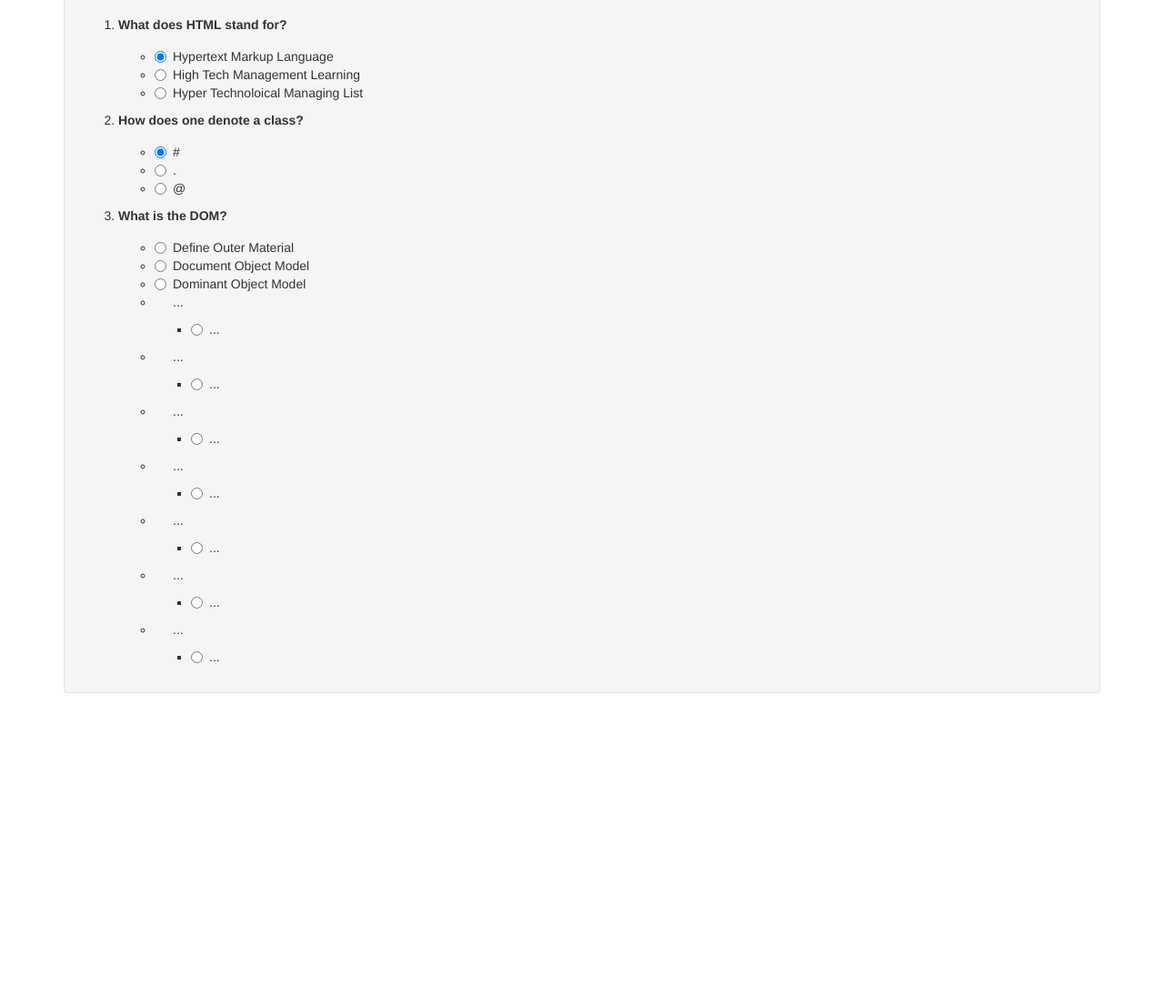
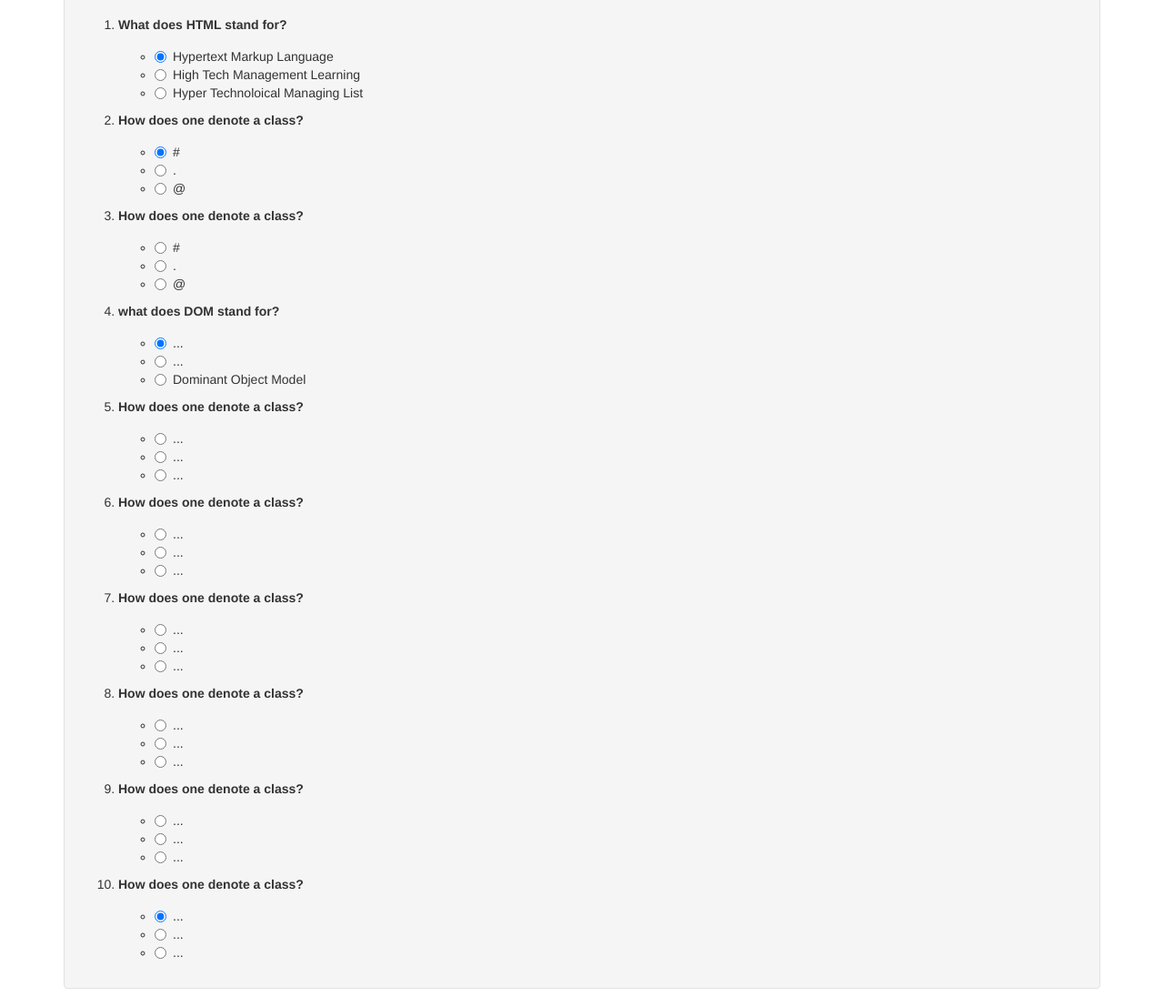
Before and after one commit to Cersion/quiz-board.github.io, a plain HTML site: page index.html in a window 1280 px wide. Shown: the part 326-1433 px from the top of the page at 91% size. Before the commit the page ends 1108 px from the top, so only its background shows below. Drawn offline with nearby package versions, Linux system fonts and the light colour scheme.

Commit message:
question 3 and 4 revision

```diff
--- a/index.html
+++ b/index.html
@@ -67,130 +67,207 @@
             </div>
           </li>
           <li>
-            <label for="question3">What is the DOM?</label>
+            <label for="question3">How does one denote a class?</label>
             <div class="radio">
               <ul>
                 <li>
                   <label>
-                    <input type="radio" name="answer3" value="Define Outer Material">
-                    Define Outer Material
+                    <input type="radio" name="answer3" value="#" checked>
+                    #
                   </label>
                 </li>
                 <li>
                   <label>
-                    <input type="radio" name="answer3" value="Document Object Model">
-                    Document Object Model
+                   <input type="radio" name="answer3" value=".">
+                   .
                   </label>
                 </li>
                 <li>
                   <label>
-                    <input type="radio" name="answer3" value="Dominant Object Model">
-                    Dominant Object Model
+                    <input type="radio" name="answer3" value="@">
+                    @
                   </label>
-
+                </li>
+              </ul>
+            </div>
           </li>
           <li>
-                  <label for="question4">...</label>
+            <label for="question4">what does DOM stand for?</label>
             <div class="radio">
               <ul>
                 <li>
                   <label>
-                          <input type="radio" name="answer4" value="...">
+                    <input type="radio" name="answer4" value="Defined Object Model" checked>
                     ...
                   </label>
                 </li>
-
+                <li>
+                  <label>
+                   <input type="radio" name="answer4" value="Document Object Model">
+                   ...
+                  </label>
+                </li>
+                <li>
+                  <label>
+                    <input type="radio" name="answer4" value="Dominant Object Model">
+                    Dominant Object Model
+                  </label>
+                </li>
               </ul>
             </div>
           </li>
           <li>
-                  <label for="question4">...</label>
+            <label for="question5">How does one denote a class?</label>
             <div class="radio">
               <ul>
                 <li>
                   <label>
-                          <input type="radio" name="answer4" value="...">
+                    <input type="radio" name="answer3" value="..." checked>
                     ...
                   </label>
                 </li>
-
+                <li>
+                  <label>
+                   <input type="radio" name="answer3" value="...">
+                   ...
+                  </label>
+                </li>
+                <li>
+                  <label>
+                    <input type="radio" name="answer3" value="...">
+                    ...
+                  </label>
+                </li>
               </ul>
             </div>
           </li>
           <li>
-                  <label for="question4">...</label>
+            <label for="question3">How does one denote a class?</label>
             <div class="radio">
               <ul>
                 <li>
                   <label>
-                          <input type="radio" name="answer4" value="...">
+                    <input type="radio" name="answer3" value="..." checked>
                     ...
                   </label>
                 </li>
-
+                <li>
+                  <label>
+                   <input type="radio" name="answer3" value="...">
+                   ...
+                  </label>
+                </li>
+                <li>
+                  <label>
+                    <input type="radio" name="answer3" value="...">
+                    ...
+                  </label>
+                </li>
               </ul>
             </div>
           </li>
           <li>
-                  <label for="question4">...</label>
+            <label for="question3">How does one denote a class?</label>
             <div class="radio">
               <ul>
                 <li>
                   <label>
-                          <input type="radio" name="answer4" value="...">
+                    <input type="radio" name="answer3" value="..." checked>
                     ...
                   </label>
                 </li>
-
+                <li>
+                  <label>
+                   <input type="radio" name="answer3" value="...">
+                   ...
+                  </label>
+                </li>
+                <li>
+                  <label>
+                    <input type="radio" name="answer3" value="...">
+                    ...
+                  </label>
+                </li>
               </ul>
             </div>
           </li>
           <li>
-                  <label for="question4">...</label>
+            <label for="question3">How does one denote a class?</label>
             <div class="radio">
               <ul>
                 <li>
                   <label>
-                          <input type="radio" name="answer4" value="...">
+                    <input type="radio" name="answer3" value="..." checked>
                     ...
                   </label>
                 </li>
-
+                <li>
+                  <label>
+                   <input type="radio" name="answer3" value="...">
+                   ...
+                  </label>
+                </li>
+                <li>
+                  <label>
+                    <input type="radio" name="answer3" value="...">
+                    ...
+                  </label>
+                </li>
               </ul>
             </div>
           </li>
           <li>
-                  <label for="question4">...</label>
+            <label for="question3">How does one denote a class?</label>
             <div class="radio">
               <ul>
                 <li>
                   <label>
-                          <input type="radio" name="answer4" value="...">
+                    <input type="radio" name="answer3" value="..." checked>
                     ...
                   </label>
                 </li>
-
+                <li>
+                  <label>
+                   <input type="radio" name="answer3" value="...">
+                   ...
+                  </label>
+                </li>
+                <li>
+                  <label>
+                    <input type="radio" name="answer3" value="...">
+                    ...
+                  </label>
+                </li>
               </ul>
             </div>
           </li>
           <li>
-                  <label for="question4">...</label>
+            <label for="question3">How does one denote a class?</label>
             <div class="radio">
               <ul>
                 <li>
                   <label>
-                          <input type="radio" name="answer4" value="...">
+                    <input type="radio" name="answer3" value="..." checked>
                     ...
                   </label>
                 </li>
-
+                <li>
+                  <label>
+                   <input type="radio" name="answer3" value="...">
+                   ...
+                  </label>
+                </li>
+                <li>
+                  <label>
+                    <input type="radio" name="answer3" value="...">
+                    ...
+                  </label>
+                </li>
               </ul>
             </div>
           </li>
-              </ul>
 
-            </div>
-          </li>
+
 
         </ol>
 
```
Lines whose indentation alone changed are shown as unchanged.
